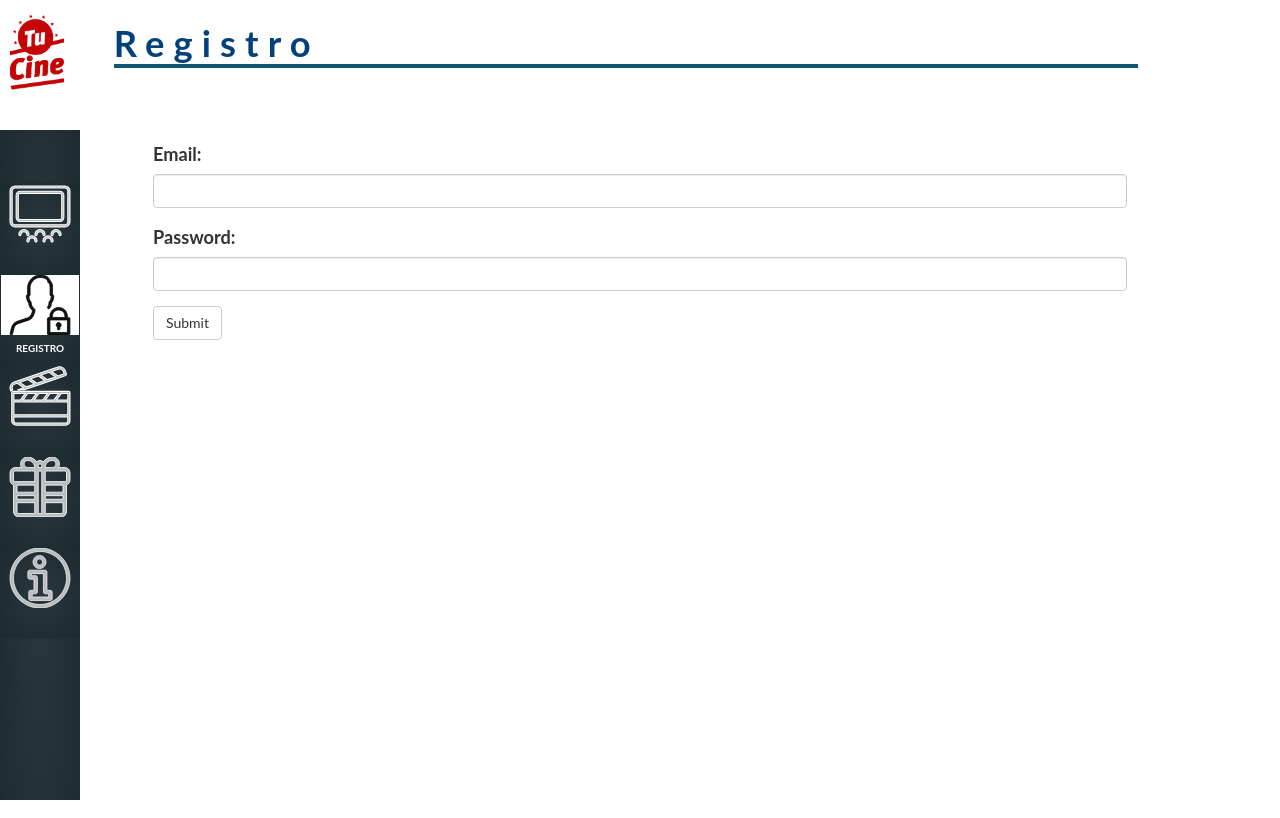
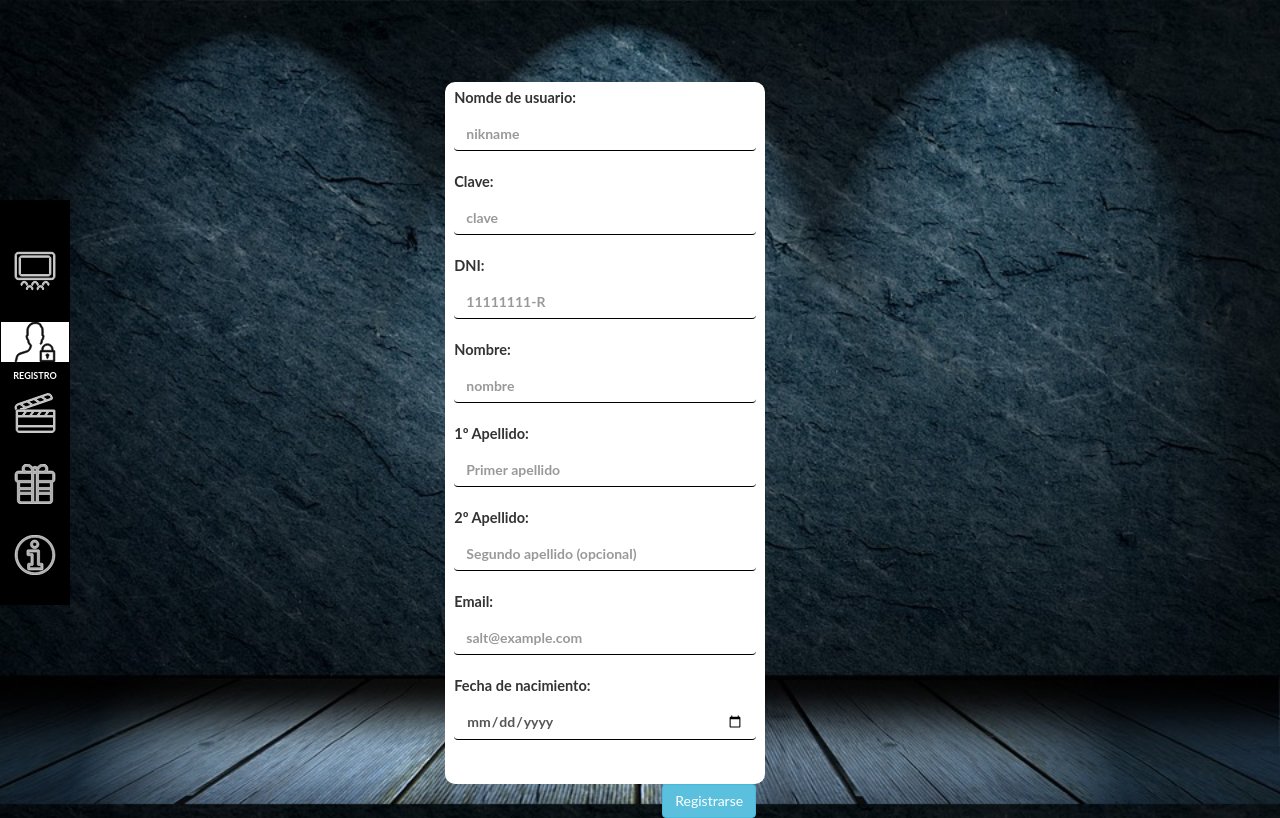
Before and after one commit to Raidhael/ProyectoFinal, a PHP site: page /registro.php in a window 1280 px wide. Run offline with PHP 8.4, Linux system fonts and the light colour scheme.

Commit message:
Falta estilos -registro validacion php -check box terminos y condiciones (y validar este campo)

```diff
--- a/assets/css/animaciones.css
+++ b/assets/css/animaciones.css
@@ -12,7 +12,7 @@
 .ss-navBar-animation span:first-child{
     transform: rotate(400deg) translate(0,12px);
     background-color: hsl(123, 84%, 65%);
-    box-shadow:0px  0px 20px 2px rgb(161, 243, 136);
+    box-shadow:0px  0px 20px 2px rgb(243, 136, 136);
 
 }
 .ss-navBar-animation span:last-child{
--- a/assets/css/config-global.css
+++ b/assets/css/config-global.css
@@ -4,7 +4,7 @@
     box-sizing: border-box;
 }
 html,body{
-    background-color: rgb(255, 255, 255);
+    background-color: rgb(240, 240, 240);
     margin: 0;
     font-size: calc( 14px + 8 * ((100vw - 500px) / 1500))!important;
     font-family: "Whitney SSm A", "Whitney SSm B", "Lato", "Lucida Grande", "Lucida Sans Unicode", Tahoma, Sans-Serif;
--- a/assets/css/main-navBar.css
+++ b/assets/css/main-navBar.css
@@ -1,6 +1,6 @@
 /* Navegacion*/
 .ss-navBar , .ss-navBar ul , .ss-navBar ul li{
-    background: radial-gradient(ellipse at center, rgba(42,55,60,1) 0%,rgba(27,42,47,1) 100%);
+    background:rgb(0, 0, 0)!important;
 }
 .ss-navBar{
     width: 100%;
@@ -17,7 +17,7 @@
     right: 0px;
     margin-top: 15px;
     margin-right: 10px;
-    width: 40px;
+    width: 28px;
     height: 28px;
 }
 .ss-navBar > ul {
@@ -95,7 +95,7 @@
     stroke:white!important;
     stroke-width: 7;
     width: 100%!important;
-    height: 60px!important;
+    height: 40px!important;
     transition: 0.3s!important;
     fill: rgba(255, 255, 255, 0.678)!important;
 }
@@ -124,26 +124,23 @@
     display: block;
     position: fixed;
     left: 0;
-    top: 25px;
     z-index: 30;
-    padding: 1rem 1rem 1rem 0;
+    top:25vh!important;
     backface-visibility: hidden;
-    width: 80px!important;
-    height: 100%;
+    width: 70px!important;
+    height: 20vh;
     max-height: 100%!important;
     transition: 0.5s ease;
 }
 .ss-navBar * {
-    width: 80px!important;
+    width: 100%!important;
 }
 .ss-navBar > ul {
-
     display:block;
-    width: 80px!important;
+    width: 100%!important;
     opacity: 1;
     visibility: visible;
     position: relative;
-    top: 20vh;
     list-style-type: none;
     list-style-image: none;
     padding: 0;
@@ -158,11 +155,10 @@
     padding: 1px;
     transition: 1s;
 }
-
 .ss-navBar ul li a span.ss-texto-animado {
     position : relative;
     color: white;
-    font-size: 10px;
+    font-size: 9px;
     left: -300px;
     transition: 0.3s ease;
 
@@ -186,6 +182,6 @@
 }
 
 .ss-navBar ul li:hover:not(.ss-navBar-active) *{
-    height: 80px!important;
+    height: 45px!important;
 }
 }
--- /dev/null
+++ b/assets/css/ss-registro.css
@@ -0,0 +1,70 @@
+html{
+    background: url(../images/JPG/1.jpg) no-repeat center center fixed;
+    -webkit-background-size: cover;
+    -moz-background-size: cover;
+    -o-background-size: cover;
+    background-size: cover;
+}
+form ,main , .container-fluid, form *, body{
+    background: #fff;
+}
+form{
+    position: relative;
+    width: 90vw;
+    background: #fff;
+    height: 100%;
+}
+label {
+    font-size: 0.8em;
+}
+span[id*="alerta-"]{
+    color:red;
+    font-weight: bold;
+    font-size: 0.8em;
+}
+
+#ss-registro input:not(input[type='submit']) {
+    border:none;
+
+    border-bottom: 1px solid black;
+    transition: 1s;
+    background: #fff;
+    box-shadow: none;
+}
+.has-error{
+    border:none;
+    border-bottom: 2px solid red!important;
+    color:red;
+}
+.is-correct {
+    border:none;
+    border-bottom: 2px solid rgb(72, 255, 0)!important;
+}
+@media only screen and (min-width: 1080px) {
+    html{
+        background: url(../images/JPG/1.jpg) no-repeat center center fixed;
+        -webkit-background-size: cover;
+        -moz-background-size: cover;
+        -o-background-size: cover;
+        background-size: cover;
+    }
+    form ,main , .container-fluid, form *,  body{
+        background: transparent;
+    }
+    form{
+        position: relative;
+        width: 25vw!important;
+        top:9vh;
+        left: 30%;
+        background: #fff;
+        height: auto!important;
+        padding-left:0.5em;
+        padding-right:0.5em;
+
+        border-radius: 10px;
+    }
+    label {
+        font-size: 0.8em;
+    }
+
+}
--- a/assets/css/ss-style.css
+++ b/assets/css/ss-style.css
@@ -3,7 +3,6 @@
 @import url('config-global.css');
 @import url('main-navBar.css');
 @import url('modal-bs.css');
-@import url('registro.css');
 
 /*FIN DE NAVEGACION*/
 
@@ -17,7 +16,7 @@ header{
     width: 100%;
     height: 13vh;
     z-index: 10;
-    color:rgba(13, 50, 117, 0.863);
+    color:rgba(0, 0, 0, 0.863);
 
     letter-spacing: 0.5rem;
 
@@ -32,7 +31,7 @@ header h1 {
     font-size: 2rem;
     font-weight: 700;
     margin-left: 1rem;
-    border-bottom: 4px solid rgb(14, 86, 114);
+    border-bottom: 4px solid rgb(0, 0, 0);
     width: 80%;
 
 }
@@ -122,7 +121,7 @@ header h1 {
     padding: 5vh;
 }
 .ss-slider-new-navigation span svg{
-    background:radial-gradient(ellipse at center, rgb(14, 178, 243) 0%,rgba(26, 125, 158, 0.863) 100%);
+    background:radial-gradient(ellipse at center, rgb(110, 0, 0) 0%,rgba(0, 0, 0, 0.863) 100%);
     margin: 0;
     stroke: rgba(253, 255, 255, 0.616);
     fill: rgb(0, 0, 0);
@@ -174,7 +173,7 @@ header h1 {
         text-align: center;
         width: 100%;
         letter-spacing: 0.3em;
-        color:rgb(35, 168, 128);
+        color:rgb(119, 8, 0);
         font-weight: bold;
     }
     .ss-cartelera-paginacion .ss-pag-actual {
@@ -196,8 +195,8 @@ header h1 {
         width: 17px;
         height: 17px;
         animation: ss-parpadeo 5s infinite;
-        stroke: rgba(89, 90, 90, 0.747);
-        fill: rgb(109, 250, 163);
+        stroke: rgba(245, 3, 3, 0.747);
+        fill: rgb(202, 0, 0);
         transition: 1s;
     }
 /*Fin cartelera*/
@@ -283,11 +282,13 @@ header h1 {
     }
     /*HEADER*/
     .ss-logo-cine, .ss-logo-cine img{
+        padding: 0;
         position: relative;
         display: inline-block;
         width: 5vw;
         padding: 5px;
-        min-height: 94.841px;
+        min-width: 80px;
+        min-height: 90px;
         top: 0;
         left:0;
         object-fit: cover!important;
@@ -302,10 +303,14 @@ header h1 {
         left: 0;
         margin:0;
         width: 100%;
-        height: 130px;
-        background: #fff;
-        color:rgb(3, 65, 122);
+        height: 94px;
+        padding: 0;
+        background:rgb(0, 0, 0);
+        color:rgb(143, 0, 0);
         z-index: 400;
+    }
+    header h1{
+        border-bottom: 4px solid rgb(143, 0, 0);
     }
     .ss-logo-cine-mobile, .ss-logo-cine-mobile * {
         display:none;
@@ -391,7 +396,7 @@ header h1 {
             width: 25px;
             height: 25px;
             position: relative;
-            stroke:rgb(134, 243, 219);
+            stroke:rgb(143, 7, 2);
             right: -2px;
             top:-4px;
             stroke-width: 1;
--- /dev/null
+++ b/assets/js/ss-registro.js
@@ -0,0 +1,186 @@
+$(function () {
+validaFormulario();
+});
+
+
+function validaFormulario(){
+    $('#ss-registro .form-group input').change(function () {
+
+        var id = $(this).attr('id');
+
+        if (id == 'nikname') {
+
+            pattern = /^[\w\s]{4,16}$/;
+            if (!$(this).val().match(pattern)){
+                $(this).removeClass('is-correct');
+                if ($(this).parent().find('#alerta-'+id)) $('#alerta-'+id).remove();
+                var alerta = '<span id="alerta-'+id+'"> Nikname incorrecto, porfavor introduce un nick valido.</span>';
+                $(this).parent().append(alerta);
+                $(this).addClass('has-error');
+            }else{
+                $(this).removeClass('has-error');
+                $(this).addClass('is-correct');
+                if ($(this).parent().find('#alerta-'+id)) $('#alerta-'+id).remove();
+            };
+        }else if (id == 'pwd') {
+
+            pattern = /^(?=.*[a-z])(?=.*[A-Z])(?=.*\d)(?=.*[$@$!%*?&])([A-Za-z\d$@$!%*?&]|[^ ]){8,16}$/;
+            if (!$(this).val().match(pattern)){
+                $(this).removeClass('is-correct');
+                if ($(this).parent().find('#alerta-'+id)) $('#alerta-'+id).remove();
+                var alerta = '<span id="alerta-'+id+'"> Clave incorrecta, porfavor introduce una clave valida.</span>';
+                $(this).parent().append(alerta);
+                $(this).addClass('has-error');
+            }else{
+                $(this).removeClass('has-error');
+                $(this).addClass('is-correct');
+                if ($(this).parent().find('#alerta-'+id)) $('#alerta-'+id).remove();
+            };
+        }else if (id == 'dni') {
+            var val = $(this).val();
+            pattern = /[\d]{8}[A-Z]{1}/;
+            if (!val.match(pattern)){
+                $(this).removeClass('is-correct');
+                if ($(this).parent().find('#alerta-'+id)) $('#alerta-'+id).remove();
+                var alerta = '<span id="alerta-'+id+'"> DNI incorrecto, porfavor introduce un DNI valido.</span>';
+                $(this).parent().append(alerta);
+                $(this).addClass('has-error');
+            }else{
+                letraDNI = ["T","R","W","A","G","M","Y","F","P","D","X","B","N","J","Z","S","Q","V","H","L","C","K","E"];
+                var dni = $(this).val();
+                letra = dni.charAt(dni.length-1);
+                dni = dni.substring(0,8);
+                resto = dni % 23;
+                if (letraDNI[resto] == letra) {
+
+                   var correcto = campoUnico(id,val);
+
+                   if (correcto){
+                        $(this).removeClass('has-error');
+                        if ($(this).parent().find('#alerta-'+id)) $('#alerta-'+id).remove();
+                        $(this).addClass('is-correct');
+                   }else{
+                        $(this).removeClass('is-correct');
+                        $(this).addClass('has-error');
+                        if ($(this).parent().find('#alerta-'+id)) $('#alerta-'+id).remove();
+                        var alerta = '<span id="alerta-'+id+'"> DNI incorrecto, porfavor introduce un DNI valido.</span>';
+                        $(this).parent().append(alerta);
+                   }
+
+                }else{
+                    $(this).removeClass('is-correct');
+                    $(this).addClass('has-error');
+                    if ($(this).parent().find('#alerta-'+id)) $('#alerta-'+id).remove();
+                    var alerta = '<span id="alerta-'+id+'"> DNI incorrecto, porfavor introduce un DNI valido.</span>';
+                    $(this).parent().append(alerta);
+                };
+
+
+            };
+        }else if (id == 'nombre') {
+
+            pattern = /^[a-z A-Z\s]{2,25}$/;
+            if (!$(this).val().match(pattern)){
+                $(this).removeClass('is-correct');
+                if ($(this).parent().find('#alerta-'+id)) $('#alerta-'+id).remove();
+                var alerta = '<span id="alerta-'+id+'"> Nombre incorrecto, porfavor introduce un nombre valido.</span>';
+                $(this).parent().append(alerta);
+                $(this).addClass('has-error');
+            }else{
+                $(this).removeClass('has-error');
+                if ($(this).parent().find('#alerta-'+id)) $('#alerta-'+id).remove();
+                $(this).addClass('is-correct');
+            };
+        }else if (id == 'ape_1') {
+
+            pattern = /^[a-z A-Z\s]{2,25}$/;
+            if (!$(this).val().match(pattern)){
+                $(this).removeClass('is-correct');
+                if ($(this).parent().find('#alerta-'+id)) $('#alerta-'+id).remove();
+                var alerta = '<span id="alerta-'+id+'"> Apellido incorrecto, porfavor introduce un apellido valido.</span>';
+                $(this).parent().append(alerta);
+                $(this).addClass('has-error');
+            }else{
+                $(this).removeClass('has-error');
+                if ($(this).parent().find('#alerta-'+id)) $('#alerta-'+id).remove();
+                $(this).addClass('is-correct');
+            };
+        }else if (id == 'ape_2') {
+
+            pattern = /^[a-z A-Z\s]{2,25}$/;
+            if (!$(this).val().match(pattern)){
+                $(this).removeClass('is-correct');
+                if ($(this).parent().find('#alerta-'+id)) $('#alerta-'+id).remove();
+                var alerta = '<span id="alerta-'+id+'"> Apellido incorrecto, porfavor introduce un apellido valido.</span>';
+                $(this).parent().append(alerta);
+                $(this).addClass('has-error');
+            }else{
+                $(this).removeClass('has-error');
+                if ($(this).parent().find('#alerta-'+id)) $('#alerta-'+id).remove();
+                $(this).addClass('is-correct');
+            };
+        }else if (id == 'email') {
+            var val = $(this).val();
+            pattern = /^[a-z0-9!#$%&'*+/=?^_`{|}~-]+(?:\.[a-z0-9!#$%&'*+/=?^_`{|}~-]+)*@(?:[a-z0-9](?:[a-z0-9-]*[a-z0-9])?\.)+[a-z0-9](?:[a-z0-9-]*[a-z0-9])?$/;
+            if (!val.match(pattern) && !campoUnico(id,val)){
+                $(this).removeClass('is-correct');
+                if ($(this).parent().find('#alerta-'+id)) $('#alerta-'+id).remove();
+                var alerta = '<span id="alerta-'+id+'"> Email incorrecto, porfavor introduce un Email valido.</span>';
+                $(this).parent().append(alerta);
+                $(this).addClass('has-error');
+            }else{
+
+                var correcto = campoUnico(id,val);
+                if (correcto){
+                    $(this).removeClass('has-error');
+                    if ($(this).parent().find('#alerta-'+id)) $('#alerta-'+id).remove();
+                    $(this).addClass('is-correct');
+                }else{
+                    $(this).removeClass('is-correct');
+                    if ($(this).parent().find('#alerta-'+id)) $('#alerta-'+id).remove();
+                    var alerta = '<span id="alerta-'+id+'"> Email incorrecto, porfavor introduce un Email valido.</span>';
+                    $(this).parent().append(alerta);
+                    $(this).addClass('has-error');
+                }
+            };
+        }else if (id == 'date') {
+            var date = new Date();
+            var actualYear = date.getFullYear();
+            var fecha = $(this).val().split('-')[0];
+            if (fecha > 0) var edad = parseInt(actualYear - fecha);
+            else var edad = 0;
+           alert(edad);
+           if (edad < 7){
+                $(this).removeClass('is-correct');
+                if ($(this).parent().find('#alerta-'+id)) $('#alerta-'+id).remove();
+                var alerta = '<span id="alerta-'+id+'"> Fecha incorrecta, es necesario ser mayor de 7 años para registrarse.</span>';
+                $(this).parent().append(alerta);
+                $(this).addClass('has-error');
+            }else{
+                $(this).removeClass('has-error');
+                if ($(this).parent().find('#alerta-'+id)) $('#alerta-'+id).remove();
+                $(this).addClass('is-correct');
+            };
+        }
+    });
+}
+
+function campoUnico(id, val){
+   var correcto = $.ajax({
+        url: 'includes/ajax/campoUnico.ajax.php',
+        beforeSend: function (){
+            alert(id);
+        },
+        type: 'post',
+        dataType: 'json',
+        data: {'id' : id, 'valor': val},
+        success: function (data){
+            return data;
+        },
+        error: function (){
+            alert('Error ajax');
+        }
+    })
+
+    return correcto;
+};
--- a/registro.php
+++ b/registro.php
@@ -1,5 +1,5 @@
 <!DOCTYPE html>
-<html lang="en">
+<html lang="es">
 <head>
     <meta charset="UTF-8">
     <meta name="viewport" content="width=device-width, initial-scale=1.0">
@@ -7,24 +7,50 @@
     <link rel="stylesheet" href="/assets/css/bootstrap.min.css">
     <link rel="stylesheet" href="/assets/css/ss-fonts.css">
     <link rel="stylesheet" href="/assets/css/ss-style.css">
+    <link rel="stylesheet" href="/assets/css/ss-registro.css">
 </head>
 <body>
 <?php
      require_once './includes/navbar.inc.php';
-     require_once './includes/header.inc.php';
+
 ?>
     <main class="ss-main-container">
         <div class="container-fluid">
-            <form action="#" id="ss-registro" method="post">
-                <div class="form-group">
-                    <label for="email">Email:</label>
-                    <input type="email" class="form-control" id="email">
-                </div>
-                <div class="form-group">
-                    <label for="pwd">Password:</label>
-                    <input type="password" class="form-control" id="pwd">
-                </div>
-                <button type="submit" class="btn btn-default">Submit</button>
+        <form action="#" id="ss-registro" method="post">
+            <div class="form-group">
+                <label for="nikname">Nomde de usuario:</label>
+                <input type="text" name="ninkname" class="form-control" id="nikname" placeholder="nikname">
+            </div>
+            <div class="form-group">
+                <label for="pwd">Clave:</label>
+                <input type="password" class="form-control" name="pass" id="pwd" placeholder="clave">
+            </div>
+            <div class="form-group">
+                <label for="dni">DNI:</label>
+                <input type="text" class="form-control" name="dni" id="dni" placeholder="11111111-R">
+            </div>
+            <div class="form-group">
+                <label for="nombre">Nombre:</label>
+                <input type="text" class="form-control" id="nombre" name="nombre" placeholder="nombre">
+            </div>
+            <div class="form-group">
+                <label for="ape_1">1º Apellido:</label>
+                <input type="text" class="form-control"  name="ape_1" id="ape_1" placeholder="Primer apellido">
+            </div>
+            <div class="form-group">
+                <label for="ape_2">2º Apellido:</label>
+                <input type="text" class="form-control"  name="ape_2" id="ape_2" placeholder="Segundo apellido (opcional)">
+            </div>
+            <div class="form-group">
+                <label for="email">Email:</label>
+                <input type="email" class="form-control" name="email" id="email" placeholder="salt@example.com">
+            </div>
+            <div class="form-group">
+                <label for="date">Fecha de nacimiento:</label>
+                <input type="date" class="form-control" name="fecha_nac" id="date">
+            </div>
+            <br>
+                <input type="submit" value="Registrarse" class="btn btn-info pull-right">
             </form>
         </div>
     </main>
@@ -34,5 +60,6 @@
     <script src="/assets/js/jquery.js"></script>
     <script src="/assets/js/bootstrap.min.js"></script>
     <script src="/assets/js/ss-tuCine.js"></script>
+    <script src="/assets/js/ss-registro.js"></script>
 </body>
 </html>
```
Also changed, not shown: includes/ajax/campoUnico.ajax.php (added, +27 -0 lines), assets/css/registro.css (added), assets/images/JPG/1.jpg (added).
